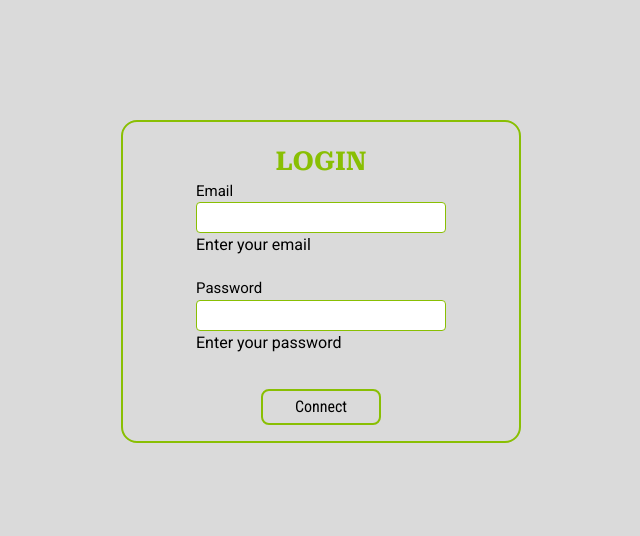
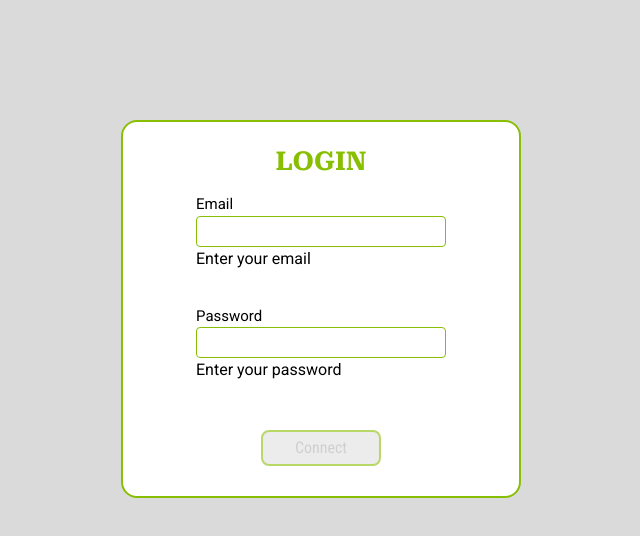
Before and after one commit to EmmanuelLefevre/Mflix, a Next.js app: page /login in a window 1280 px wide. Shown: the top 536 px of the page, without its empty margins (319-959 px from the left). Built offline with nearby package versions, Linux system fonts and the light colour scheme.

Commit message:
login form style

```diff
--- a/public/styles/global.scss
+++ b/public/styles/global.scss
@@ -120,6 +120,7 @@ body {
       margin-top: 15vh;
       border: 2px solid $primary-color;
       border-radius: 16px;
+      background-color: $white;
       h1 {
         color: $primary-color;
         font-family: $text-serif;
@@ -134,7 +135,7 @@ body {
         flex-direction: column;
         justify-content: center;
         width: 250px;
-        height: 260px;
+        height: auto;
         label {
           font-size: $font-size-label;
           margin-top: 12px;
@@ -188,6 +189,9 @@ body {
             }
             &:disabled,
             &[aria-disabled="true"] {
+              background-color: #e0e0e0;
+              color: #b0b0b0;
+              opacity: 0.6;
               cursor: not-allowed;
             }
           }
```
